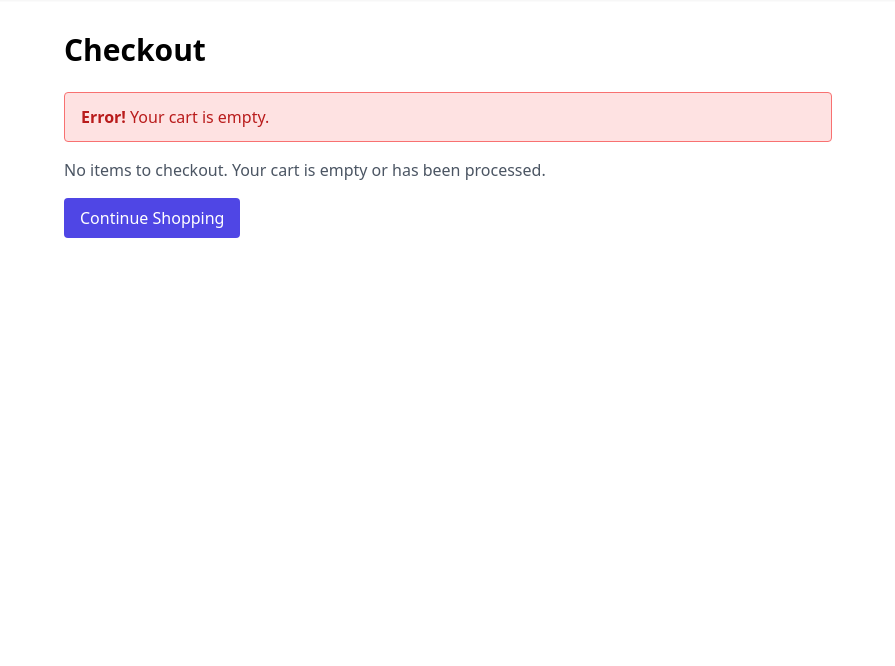
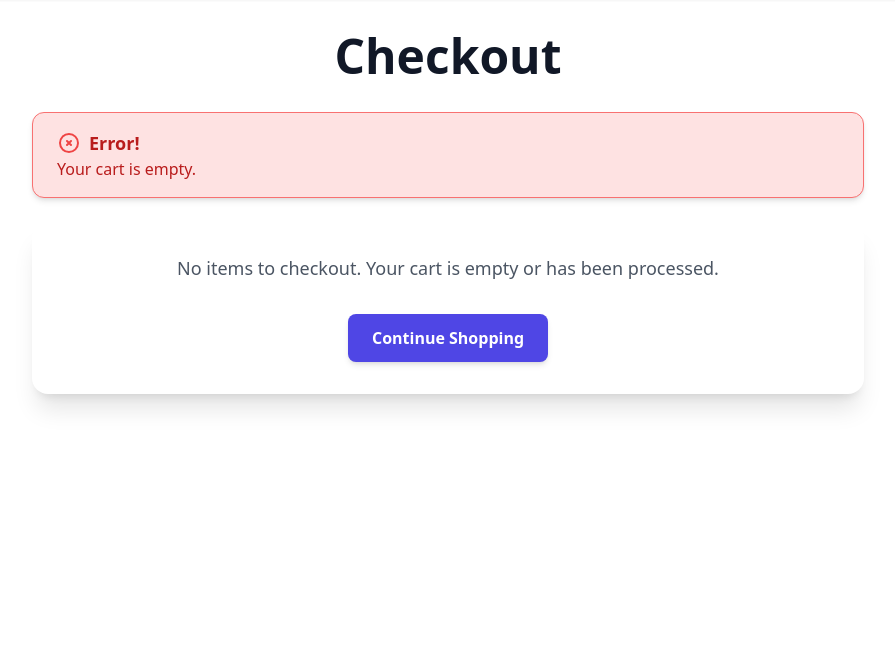
Before and after one commit to Sadman-Ishtiak/techmind-hackathon-project, a PHP site: page /techmind/checkout.php in a window 1280 px wide. Shown: the part 72-738 px from the top of the page, without its empty margins (192-1087 px from the left). Run offline with PHP 8.4, Linux system fonts and the light colour scheme; a user stored in the database is signed in; data comes from the database, SQL or seed files in the repository; some libraries are stand-ins or nearby versions.

Commit message:
Update checkout page design

```diff
--- a/checkout.php
+++ b/checkout.php
@@ -86,91 +86,106 @@ $title = "Checkout";
 ob_start();
 ?>
 
-<div class="max-w-3xl mx-auto py-8">
-    <h1 class="text-3xl font-bold mb-6">Checkout</h1>
+<div class="max-w-4xl mx-auto py-8 px-4 sm:px-6 lg:px-8">
+    <h1 class="text-4xl sm:text-5xl font-extrabold text-center text-gray-900 mb-8">Checkout</h1>
 
     <?php if ($checkout_message): ?>
-        <div class="bg-green-100 border border-green-400 text-green-700 px-4 py-3 rounded relative mb-4" role="alert">
-            <strong class="font-bold">Success!</strong>
-            <span class="block sm:inline"><?= htmlspecialchars($checkout_message) ?></span>
+        <div class="bg-green-100 border border-green-400 text-green-700 px-6 py-4 rounded-xl shadow-md relative mb-6" role="alert">
+            <div class="flex items-center">
+                <svg class="h-6 w-6 text-green-500 mr-2" xmlns="http://www.w3.org/2000/svg" fill="none" viewBox="0 0 24 24" stroke="currentColor">
+                    <path stroke-linecap="round" stroke-linejoin="round" stroke-width="2" d="M9 12l2 2 4-4m6 2a9 9 0 11-18 0 9 9 0 0118 0z" />
+                </svg>
+                <div class="font-semibold text-lg">Success!</div>
+            </div>
+            <span class="block mt-1 sm:inline"><?= htmlspecialchars($checkout_message) ?></span>
         </div>
     <?php endif; ?>
 
     <?php if ($error_message): ?>
-        <div class="bg-red-100 border border-red-400 text-red-700 px-4 py-3 rounded relative mb-4" role="alert">
-            <strong class="font-bold">Error!</strong>
-            <span class="block sm:inline"><?= htmlspecialchars($error_message) ?></span>
+        <div class="bg-red-100 border border-red-400 text-red-700 px-6 py-4 rounded-xl shadow-md relative mb-6" role="alert">
+            <div class="flex items-center">
+                <svg class="h-6 w-6 text-red-500 mr-2" xmlns="http://www.w3.org/2000/svg" fill="none" viewBox="0 0 24 24" stroke="currentColor">
+                    <path stroke-linecap="round" stroke-linejoin="round" stroke-width="2" d="M10 14l2-2m0 0l2-2m-2 2l-2-2m2 2l2 2m7-2a9 9 0 11-18 0 9 9 0 0118 0z" />
+                </svg>
+                <div class="font-semibold text-lg">Error!</div>
+            </div>
+            <span class="block mt-1 sm:inline"><?= htmlspecialchars($error_message) ?></span>
         </div>
     <?php endif; ?>
 
     <?php if (!empty($cart_items)): ?>
-        <div class="bg-white shadow overflow-hidden sm:rounded-lg mb-6">
-            <div class="px-4 py-5 sm:px-6 border-b border-gray-200">
-                <h2 class="text-xl font-semibold text-gray-900">Order Summary</h2>
+        <div class="bg-white rounded-2xl shadow-xl overflow-hidden mb-6">
+            <div class="px-6 py-5 sm:px-8 border-b border-gray-200 bg-gray-50">
+                <h2 class="text-2xl font-bold text-gray-900">Order Summary</h2>
             </div>
-            <div class="border-t border-gray-200">
-                <dl>
+            <div class="divide-y divide-gray-200">
                 <?php
                 $overall_total = 0;
                 foreach ($cart_items as $item):
                     $item_total = $item['price'] * $item['quantity'];
                     $overall_total += $item_total;
                 ?>
-                        <div class="bg-gray-50 px-4 py-5 sm:grid sm:grid-cols-3 sm:gap-4 sm:px-6">
-                            <dt class="text-sm font-medium text-gray-500">
-                                Product Name
-                            </dt>
-                            <dd class="mt-1 text-sm text-gray-900 sm:mt-0 sm:col-span-2">
+                    <div class="grid grid-cols-1 sm:grid-cols-3 gap-4 px-6 py-5">
+                        <div class="text-sm font-medium text-gray-500">
+                            <span class="block sm:hidden">Product:</span>
+                            <span class="hidden sm:block">Product Name</span>
+                        </div>
+                        <div class="mt-1 text-sm font-semibold text-gray-900 sm:mt-0 sm:col-span-2">
                             <?= htmlspecialchars($item['product_name']) ?>
-                            </dd>
                         </div>
-                        <div class="bg-white px-4 py-5 sm:grid sm:grid-cols-3 sm:gap-4 sm:px-6">
-                            <dt class="text-sm font-medium text-gray-500">
-                                Price per unit
-                            </dt>
-                            <dd class="mt-1 text-sm text-gray-900 sm:mt-0 sm:col-span-2">
+                    </div>
+                    <div class="grid grid-cols-1 sm:grid-cols-3 gap-4 px-6 py-5">
+                        <div class="text-sm font-medium text-gray-500">
+                            <span class="block sm:hidden">Price:</span>
+                            <span class="hidden sm:block">Price per unit</span>
+                        </div>
+                        <div class="mt-1 text-sm text-gray-900 sm:mt-0 sm:col-span-2">
                             $<?= number_format($item['price'], 2) ?>
-                            </dd>
                         </div>
-                        <div class="bg-gray-50 px-4 py-5 sm:grid sm:grid-cols-3 sm:gap-4 sm:px-6">
-                            <dt class="text-sm font-medium text-gray-500">
-                                Quantity
-                            </dt>
-                            <dd class="mt-1 text-sm text-gray-900 sm:mt-0 sm:col-span-2">
+                    </div>
+                    <div class="grid grid-cols-1 sm:grid-cols-3 gap-4 px-6 py-5">
+                        <div class="text-sm font-medium text-gray-500">
+                            <span class="block sm:hidden">Quantity:</span>
+                            <span class="hidden sm:block">Quantity</span>
+                        </div>
+                        <div class="mt-1 text-sm text-gray-900 sm:mt-0 sm:col-span-2">
                             <?= $item['quantity'] ?>
-                            </dd>
                         </div>
-                        <div class="bg-white px-4 py-5 sm:grid sm:grid-cols-3 sm:gap-4 sm:px-6">
-                            <dt class="text-sm font-medium text-gray-500">
-                                Item Total
-                            </dt>
-                            <dd class="mt-1 text-sm font-bold text-gray-900 sm:mt-0 sm:col-span-2">
+                    </div>
+                    <div class="grid grid-cols-1 sm:grid-cols-3 gap-4 px-6 py-5">
+                        <div class="text-sm font-medium text-gray-500">
+                            <span class="block sm:hidden">Item Total:</span>
+                            <span class="hidden sm:block">Item Total</span>
+                        </div>
+                        <div class="mt-1 text-sm font-bold text-gray-900 sm:mt-0 sm:col-span-2">
                             $<?= number_format($item_total, 2) ?>
-                            </dd>
+                        </div>
                     </div>
                 <?php endforeach; ?>
-                    <div class="bg-gray-100 px-4 py-5 sm:grid sm:grid-cols-3 sm:gap-4 sm:px-6 border-t border-gray-200">
-                        <dt class="text-lg font-bold text-gray-700">
+                <div class="grid grid-cols-1 sm:grid-cols-3 gap-4 px-6 py-5 bg-gray-100">
+                    <div class="text-lg font-bold text-gray-700">
                         Overall Total
-                        </dt>
-                        <dd class="mt-1 text-lg font-extrabold text-indigo-600 sm:mt-0 sm:col-span-2">
+                    </div>
+                    <div class="mt-1 text-lg font-extrabold text-indigo-600 sm:mt-0 sm:col-span-2">
                         $<?= number_format($overall_total, 2) ?>
-                        </dd>
                     </div>
-                </dl>
+                </div>
             </div>
         </div>
 
         <form method="POST">
             <button type="submit" name="checkout"
-                    class="w-full bg-indigo-600 text-white px-6 py-3 rounded-md text-lg font-semibold
-                           hover:bg-indigo-700 transition-colors duration-200 focus:outline-none focus:ring-2 focus:ring-indigo-500 focus:ring-offset-2">
+                    class="w-full bg-indigo-600 text-white px-6 py-4 rounded-xl text-lg font-semibold
+                           hover:bg-indigo-700 transition-all duration-300 transform hover:scale-105
+                           focus:outline-none focus:ring-2 focus:ring-indigo-500 focus:ring-offset-2 shadow-lg">
                 Confirm Purchase
             </button>
         </form>
     <?php else: ?>
-        <p class="text-gray-600">No items to checkout. Your cart is empty or has been processed.</p>
-        <a href="./buynow.php" class="inline-block mt-4 bg-indigo-600 text-white px-4 py-2 rounded hover:bg-indigo-700">Continue Shopping</a>
+        <div class="bg-white rounded-2xl shadow-xl p-8 text-center">
+            <p class="text-gray-600 text-lg mb-4">No items to checkout. Your cart is empty or has been processed.</p>
+            <a href="./buynow.php" class="inline-block mt-4 bg-indigo-600 text-white px-6 py-3 rounded-lg font-semibold transition-transform hover:scale-105 hover:bg-indigo-700 shadow-md">Continue Shopping</a>
+        </div>
     <?php endif; ?>
 </div>
 
```
Lines whose indentation alone changed are shown as unchanged.
